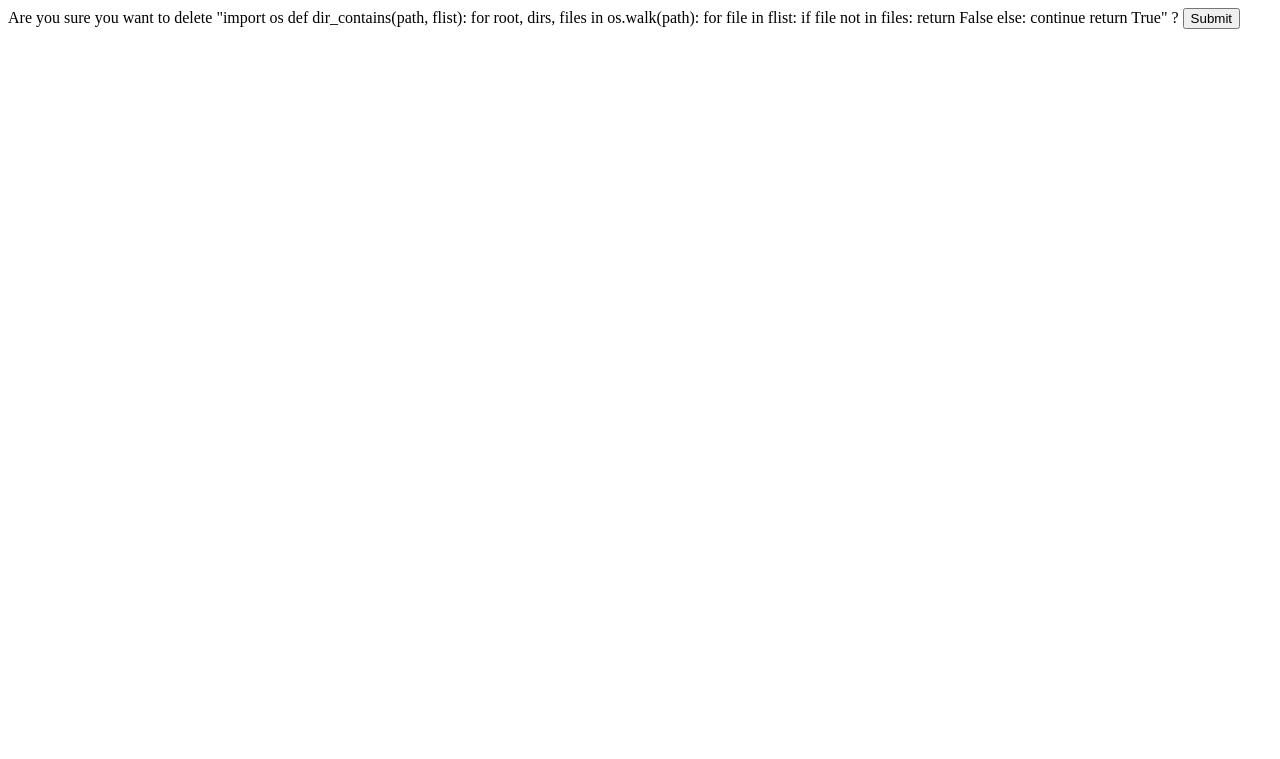
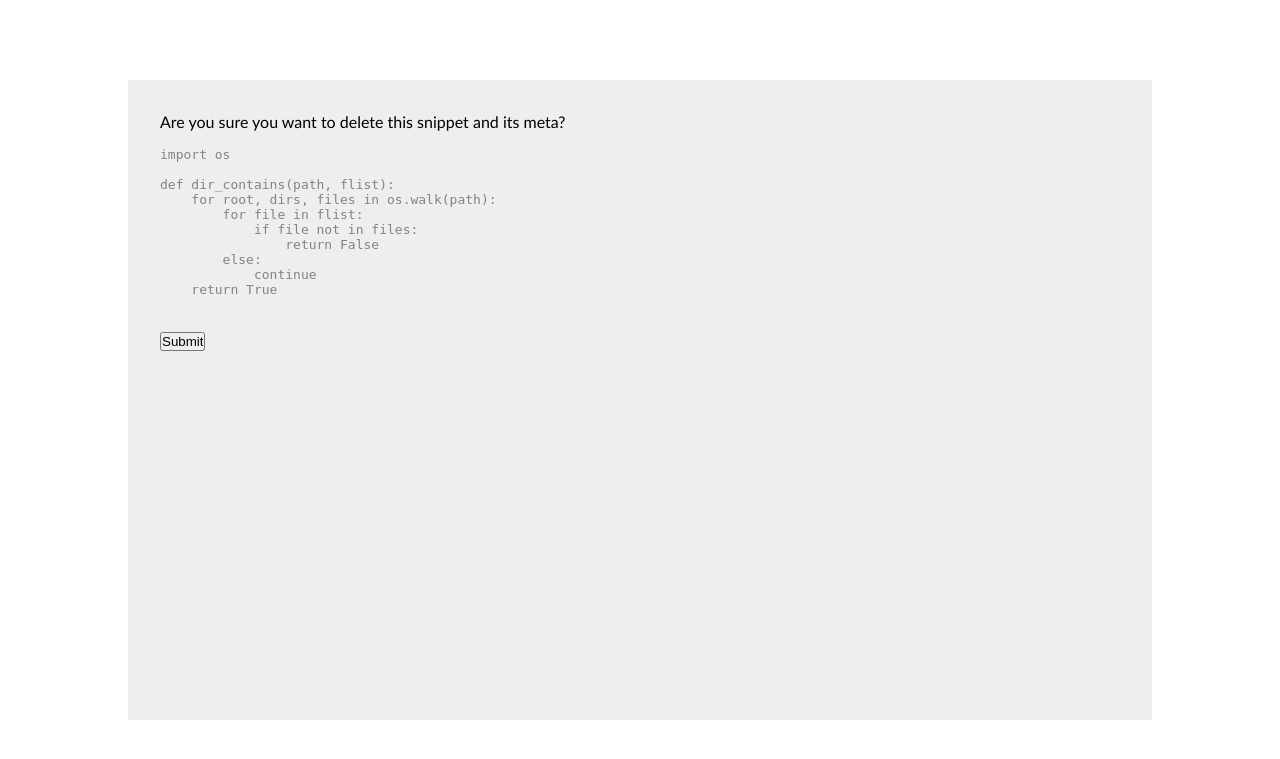
Before and after one commit to keithostertag/ntbook_cbv, a Django app: page /ntbs/delete/1 in a window 1280 px wide. Shown: the top 759 px of the page. Run offline with Django 3.2, Linux system fonts and the light colour scheme; data comes from the database, SQL or seed files in the repository; both versions use the stored data as it was after the commit; some libraries are stand-ins or nearby versions.

Commit message:
styled the confirm_delete form

```diff
--- a/assets/css/ntb.css
+++ b/assets/css/ntb.css
@@ -109,9 +109,11 @@ body {
   padding: 1rem;
 }
 
-.updateform form label  { display: block;}  /*to style input areas when using update or create*/
+/*to style input areas when using update or create*/
+/*force the label to appear above the textareas*/
+.updateform form label  { display: block;}
 
-.total {  # this is for the total snippets: line in the bottom panel
+.total {  # this is for the total snippets line in the bottom panel
   height: 100%;
   flex: 3 1 auto;
   background: #eee;
@@ -152,7 +154,27 @@ a.snippet:hover   { color: green; }
 a.meta:hover   { color: green; }
 a.meta { color: #eee;}
 
+/*place the delete link on the right bottom of snippet*/
 .delete { display: block;text-align: right;}
+
+/*styling for the form used by ntbook_confirm_delete.html*/
+/*note: the styling for the snippet code itself is under class form_snippet*/
+.confirm_delete {
+  padding: 2rem;
+  height: 80%;
+  width: 80%;
+  background: #eee;
+  overflow: auto;
+  color: black;
+  /*center this div on the page*/
+  margin: 0;
+  position: absolute;
+  top: 50%;
+  left: 50%;
+  margin-right: -50%;
+  transform: translate(-50%, -50%)
+
+}
 
 @media only screen and (max-width: 798px)  {
 
--- a/ntbs/templates/ntbs/ntbook_confirm_delete.html
+++ b/ntbs/templates/ntbs/ntbook_confirm_delete.html
@@ -1,6 +1,24 @@
 {% load static from staticfiles %}
 
-<form method="post">{% csrf_token %}
-    Are you sure you want to delete "{{ object }}" ?
-    <input type="submit" value="Submit" />
-</form>
+<head>
+    <meta charset="utf-8"/>
+    <meta name="viewport" content="width=device-width, initial-scale=1.0"/>
+    <title>ntbook - a simple desktop code snippet database app</title>
+    <link rel = "stylesheet" type = "text/css" href = "{% static 'css/ntb.css' %}" />
+
+  {# using the cdn version of highlightjs for syntax highlighting of the code snippets #}
+    <link rel="stylesheet"
+        href="//cdnjs.cloudflare.com/ajax/libs/highlight.js/9.12.0/styles/default.min.css">
+</head>
+<body style="">
+    <div class="confirm_delete">
+      <form method="post">{% csrf_token %}
+          Are you sure you want to delete this snippet and its meta?
+          <pre><code class="form_snippet">{{ object }}</code></pre>
+          <br>
+          <input type="submit" value="Submit" />
+      </form>
+    </div>
+
+</body>
+</html>
```
Also changed, not shown: db.sqlite3.
